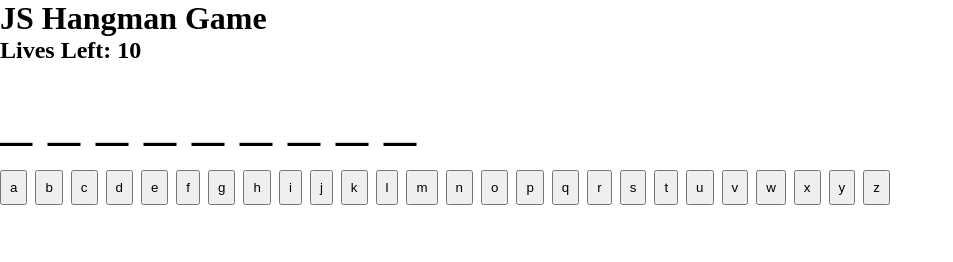
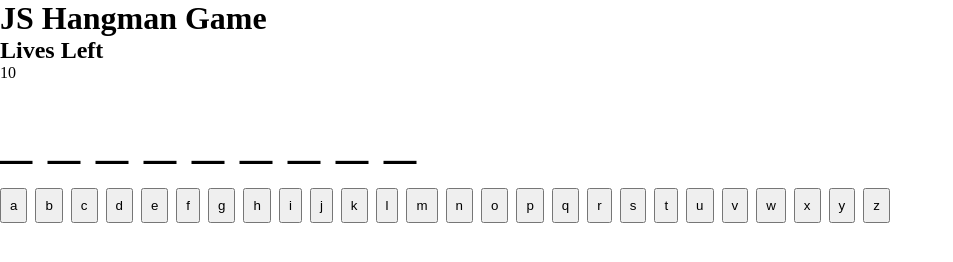
Before and after one commit to dayna-schlenk/js-hangman, a plain HTML site: page index.html in a window 1280 px wide. Shown: the whole page, without its empty margins (0-953 px from the left). Drawn offline with Linux system fonts and the light colour scheme.

Commit message:
Create lives-left section, h2, and p tag, and remove lives only on incorrect guess

```diff
--- a/app.js
+++ b/app.js
@@ -3,7 +3,8 @@
 // ------------------------
 const wordStage = document.querySelector(".word-stage");
 const abcSection = document.querySelector(".abc-section");
-const livesLeftH2 = document.querySelector(".lives-left-h2");
+// const livesLeftH2 = document.querySelector(".lives-left-h2");
+const livesLeftSection = document.querySelector(".lives-left-section");
 
 const alphabet = ["a", "b", "c", "d", "e", "f", "g", "h", "i", "j", "k", "l", "m", "n", "o", "p", "q", "r", "s", "t", "u", "v", "w", "x", "y", "z"];
 
@@ -48,7 +49,10 @@ for (let btn of abcButtons) {
 // ------------------------
 // Display Lives Left
 // ------------------------
-livesLeftH2.append(livesLeft);
+const livesLeftPTag = document.createElement("p");
+livesLeftPTag.append(livesLeft);
+livesLeftPTag.classList.add("lives-left-p");
+livesLeftSection.appendChild(livesLeftPTag);
 
 // ------------------------
 // Functions
@@ -74,19 +78,16 @@ function findLetterMatch(evt) {
     if (livesLeft > 0) {
         if (!randomWord.match(buttonGuess)) {
             console.log(`${buttonGuess} is incorrect.`);
+            livesLeft--;
+            console.log(`You have ${livesLeft} lives left.`);
         } else {
             for (let i = 0; i < randomWord.length; i++) {
                 if (randomWord[i] === buttonGuess) {
                     wordDisplay[i] = buttonGuess;
-                    // remainingLetters--;
                     wordAsString.nodeValue = wordDisplay.join(" ");
                 }
             }
         }
-
-        livesLeft--;
-        console.log(`You have ${livesLeft} lives left.`);
-
     } else {
         console.log("You have no more lives!");
     }
--- a/index.html
+++ b/index.html
@@ -13,7 +13,9 @@
 <body>
     <h1>JS Hangman Game</h1>
 
-    <h2 class="lives-left-h2">Lives Left: </h2>
+    <div class="lives-left-section">
+        <h2 class="lives-left-h2">Lives Left</h2>
+    </div>
 
     <div class="word-stage"></div>
 
```
